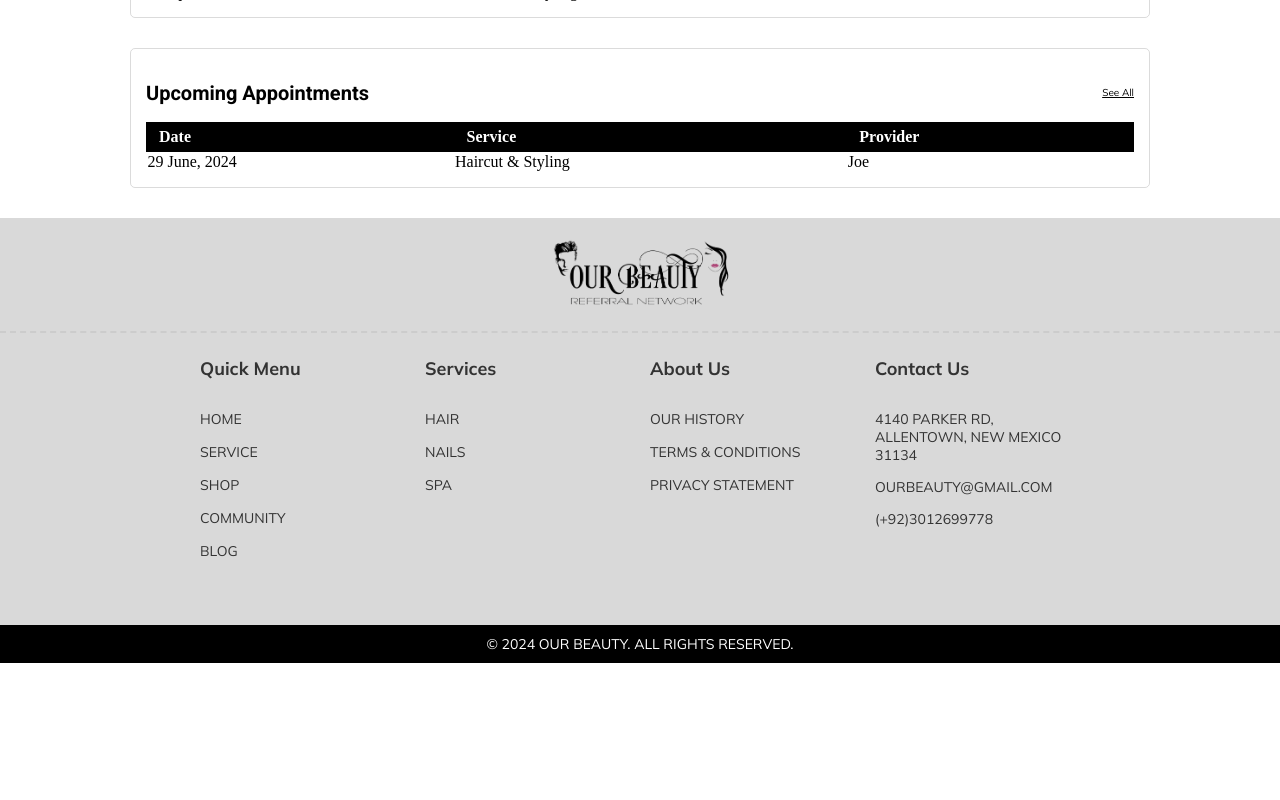
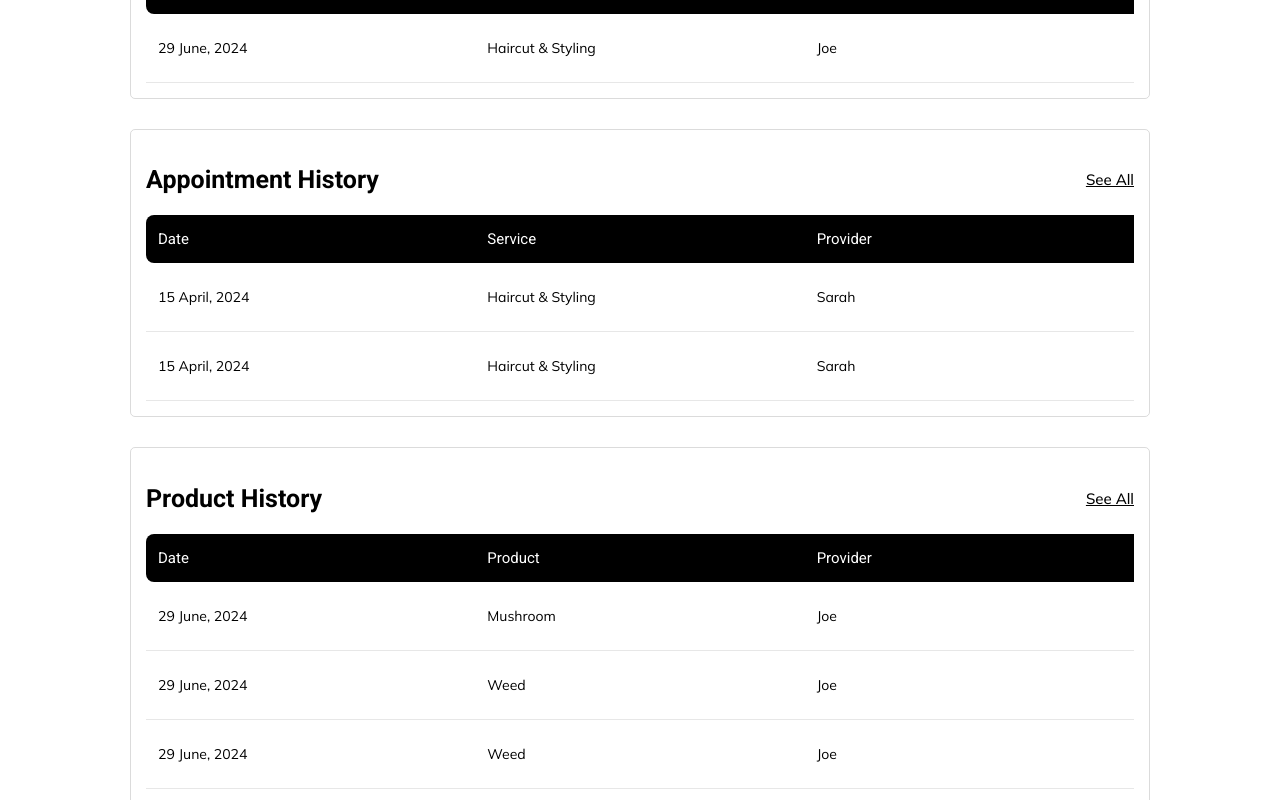
Before and after one commit to sydsnow/OBRN, a React (Vite) app: page /customerprofile in a window 1280 px wide. Shown: the part 1060-1860 px from the top of the page. Before the commit the page ends 1723 px from the top, so only its background shows below. Built offline with nearby package versions, Linux system fonts and the light colour scheme.

Commit message:
completed customer profile
mobile to desktop responsive for customer profile

```diff
--- a/src/pages/CustomerProfile.jsx
+++ b/src/pages/CustomerProfile.jsx
@@ -8,7 +8,7 @@ function CustomerProfile () {
                 <h1 className="customer-profile-title">Customer Profile</h1>
                 <div className="customer-profile-buttons">
                     <a href="#editprofile" className="button">EDIT PROFILE</a>
-                    <a href="#notifications" className="button">NOTIFICATIONS</a>
+                    {/* <a href="#notifications" className="button">NOTIFICATIONS</a> */}
                 </div>
             </div>
             <div className="customer-profile-image-container">
@@ -21,6 +21,25 @@ function CustomerProfile () {
                 <p><i className="fa-solid fa-phone"></i> +123 456 7890</p>
                 <p><i className="fa-solid fa-location-dot"></i> Vancouver, Canada</p>
             </div>
+            <div className="customer-profile-upcoming">
+                <div className="customer-profile-upcoming-header">
+                    <h2 className="customer-profile-upcoming-title">Upcoming Appointments</h2>
+                    <a href="#seeall" className="customer-profile-see-all-button">See All</a>
+                </div>
+                <table className="customer-profile-table">
+                    <tr>
+                        <th className="customer-profile-date">Date</th>
+                        <th>Service</th>
+                        <th>Provider</th>
+                    </tr>
+                    <tr>
+                        <td>29 June, 2024</td>
+                        <td>Haircut & Styling</td>
+                        <td>Joe</td>
+                    </tr>
+
+                </table>
+            </div>
             <div className="customer-profile-history">
                 <div className="customer-profile-history-header">
                     <h2 className="customer-profile-history-title">Appointment History</h2>
@@ -28,7 +47,7 @@ function CustomerProfile () {
                 </div>
                 <table className="customer-profile-table">
                     <tr>
-                        <th>Date</th>
+                        <th className="customer-profile-date">Date</th>
                         <th>Service</th>
                         <th>Provider</th>
                     </tr>
@@ -37,22 +56,42 @@ function CustomerProfile () {
                         <td>Haircut & Styling</td>
                         <td>Sarah</td>
                     </tr>
+                    <tr>
+                        <td>15 April, 2024</td>
+                        <td>Haircut & Styling</td>
+                        <td>Sarah</td>
+                    </tr>
                 </table>
             </div>
-            <div className="customer-profile-upcoming">
-                <div className="customer-profile-upcoming-header">
-                    <h2 className="customer-profile-upcoming-title">Upcoming Appointments</h2>
+            <div className="customer-profile-products">
+                <div className="customer-profile-products-header">
+                    <h2 className="customer-profile-products-title">Product History</h2>
                     <a href="#seeall" className="customer-profile-see-all-button">See All</a>
                 </div>
                 <table className="customer-profile-table">
                     <tr>
-                        <th>Date</th>
-                        <th>Service</th>
+                        <th className="customer-profile-date">Date</th>
+                        <th>Product</th>
                         <th>Provider</th>
                     </tr>
                     <tr>
                         <td>29 June, 2024</td>
-                        <td>Haircut & Styling</td>
+                        <td>Mushroom</td>
+                        <td>Joe</td>
+                    </tr>
+                    <tr>
+                        <td>29 June, 2024</td>
+                        <td>Weed</td>
+                        <td>Joe</td>
+                    </tr>
+                    <tr>
+                        <td>29 June, 2024</td>
+                        <td>Weed</td>
+                        <td>Joe</td>
+                    </tr>
+                    <tr>
+                        <td>29 June, 2024</td>
+                        <td>Weed</td>
                         <td>Joe</td>
                     </tr>
                 </table>
--- a/src/scss/components/_reset.scss
+++ b/src/scss/components/_reset.scss
@@ -15,12 +15,12 @@ body{
     margin:0;
 }
 
-h1,h2,h3,h4,h5,h6{
+h1,h2,h3,h4,h5,h6,th{
     font-family: $primary-font;
     font-weight: 700;
 
 }
-p{
+p,td{
     font-family: $secondary-font;
     font-weight: 400;
 }
--- a/src/scss/pages/_customerprofile.scss
+++ b/src/scss/pages/_customerprofile.scss
@@ -17,6 +17,7 @@
 
     &-title {
         font-size: 36px;
+        font-weight:400;
         text-align: center;
         margin-top: 150px;
         // font-family: $secondary-font;
@@ -41,20 +42,24 @@
 
     &-details{
         text-align: center;
+
+        i {
+            margin-right: 8px;
+        }
     }
 
-    &-history, &-upcoming {
+    &-history, &-upcoming, &-products {
         margin: 30px;
         border: 1px solid rgba(181, 181, 181, 0.49);
         border-radius: 5px;
         padding: 15px;
     }
 
-    &-history-title, &-upcoming-title {
+    &-history-title, &-upcoming-title, &-products-title {
         font-size: 20px;
     }
 
-    &-history-header, &-upcoming-header {
+    &-history-header, &-upcoming-header, &-products-header {
         display: flex;
         justify-content: space-between;
         align-items: center;
@@ -67,36 +72,38 @@
         font-size: 10px;
     }
 
-    &-appointment-heading{
-        color: white;
-        background-color: black;
-        padding: 8px;
-        text-align: center;
-        border-radius: 6px;
-    }
-    &-description{
-        text-align: center;
-    }
-
     &-table{
         width: 100%;
         border-collapse: collapse;
+        table-layout: fixed;
         // margin: 20px;
         th {
-            border: 1px solid black;
             text-align: left;
             background-color: black;
             color: white;
-            padding-top: 5px;
-            padding-bottom: 5px;
+            padding-top: 8px;
+            padding-bottom: 8px;
+            padding-right: 8px;
+            padding-left: 8px;
+            font-size: 13px;
+            font-weight: 400;
+            // border: 1px solid black;
+        }
+        td {
             padding-left: 12px;
-            padding-right: 12px;
-
+            padding-right:12px;
+            padding-top: 25px;
+            padding-bottom: 25px;
+            border-bottom: 1px solid rgba(181, 181, 181, 0.325);
+            font-size: 12px;
         }
     }
 
+    &-date{
+        border-radius: 8px 0 0 8px;
+    }
+
     @media (min-width: 768px) {
-
         &-title {
             text-align: left;
             font-size: 70px;
@@ -127,10 +134,27 @@
             margin-left: 130px;
             line-height:0px;
         }
-        &-history, &-upcoming {
+        &-history, &-upcoming, &-products {
             margin-left: 130px;
             margin-right: 130px;
 
         }
+        th{
+            padding-top: 15px;
+            padding-bottom: 15px;
+            padding-right: 12px;
+            padding-left: 12px;
+            font-size: 15px;
+        }
+        td{
+            font-size: 14px;
+        }
+        &-history-title, &-upcoming-title, &-products-title {
+            font-size: 25px;
+        }
+        &-see-all-button {
+            font-size: 15px;
+            font-weight: 500;
+        }
     }
 }
```
